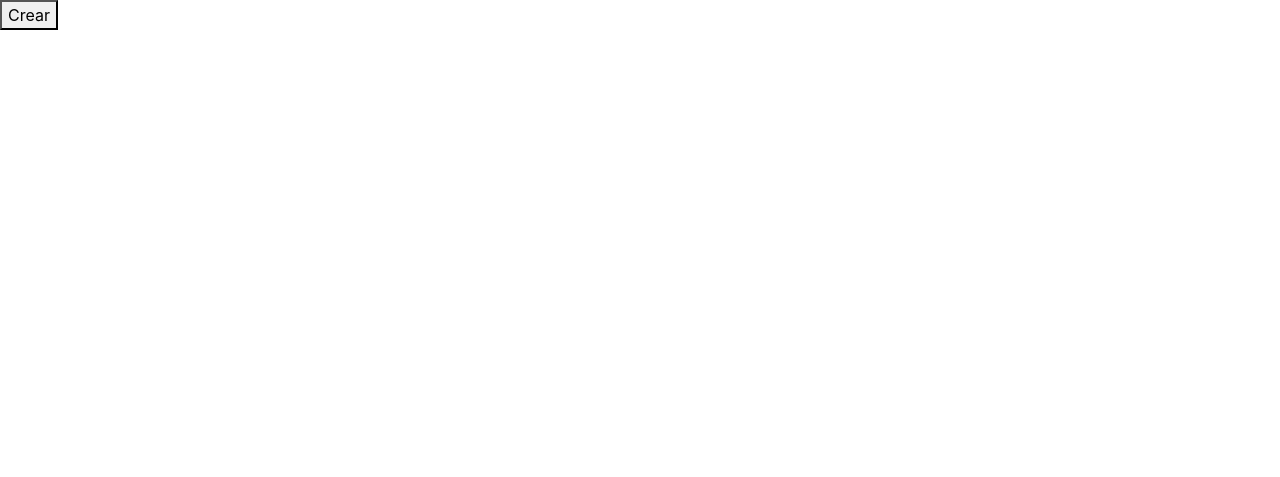
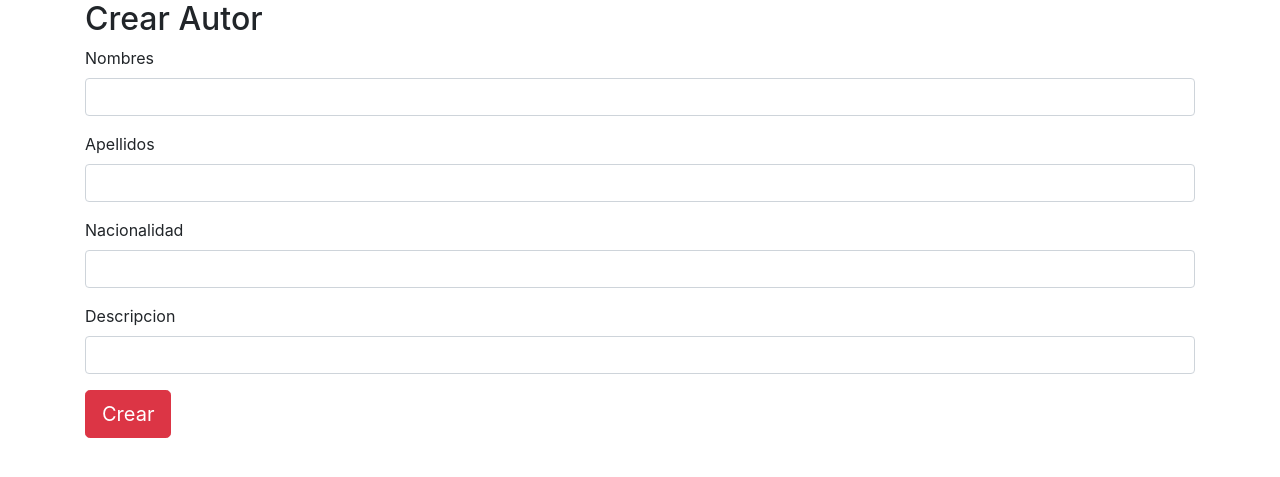
Before and after one commit to HazaelLopezDW/django_biblio, a Django app: page /libro/crear_autor/ in a window 1280 px wide. Before the commit the part shown is almost empty. Shown: the top 477 px of the page. Run offline with Django 3.2, Linux system fonts and the light colour scheme; parts of the project's set-up code (start-up, migrations or seed data) failed here and were passed over; some libraries are stand-ins or nearby versions.

Commit message:
Personalizamos nuestro template crear_autor.html

```diff
--- a/templates/libro/crear_autor.html
+++ b/templates/libro/crear_autor.html
@@ -5,15 +5,39 @@
     {% block extracss %}
     {% endblock extracss %}
     {% block body %}
+      <div class="container">
+        <div class="panel panel-default">
+          <div class="panel-heading">
+            <h2 class="title">Crear Autor</h2>
+          </div>
+          <div class="panel-body">
             <form class="" action="" method="post">
               {% csrf_token %}
               {% if error %}
                 <h2>El autor al que hace referencia no se encontro</h2>
               {% else %}
-          {{ autor_form.as_p }}
-          <button type="submit" name="crear">Crear</button>
+              <div class="form-group">
+                <label for="">Nombres</label>
+                <input type="text" name="nombre" value="" class="form-control">
+              </div>
+              <div class="form-group">
+                <label for="">Apellidos</label>
+                <input type="text" name="apellidos" value="" class="form-control">
+              </div>
+              <div class="form-group">
+                <label for="">Nacionalidad</label>
+                <input type="text" name="nacionalidad" value="" class="form-control">
+              </div>
+              <div class="form-group">
+                <label for="">Descripcion</label>
+                <input type="text" name="descripcion" value="" class="form-control">
+              </div>
+                <button type="submit" name="crear" class="btn btn-lg btn-danger">Crear</button>
               {% endif %}
             </form>
+          </div>
+        </div>
+      </div>
     {% endblock body %}
     {% block extrajs %}
     {% endblock extrajs %}
```
Lines whose indentation alone changed are shown as unchanged.
